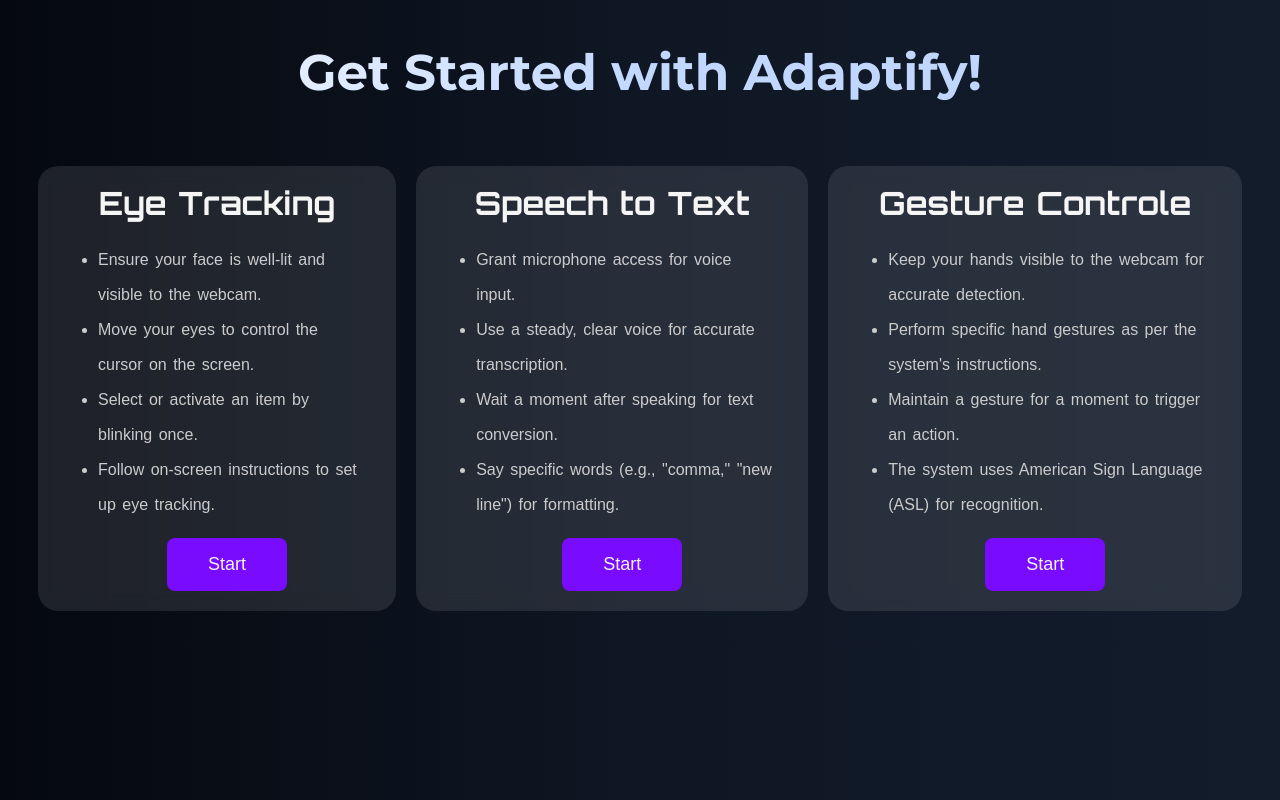
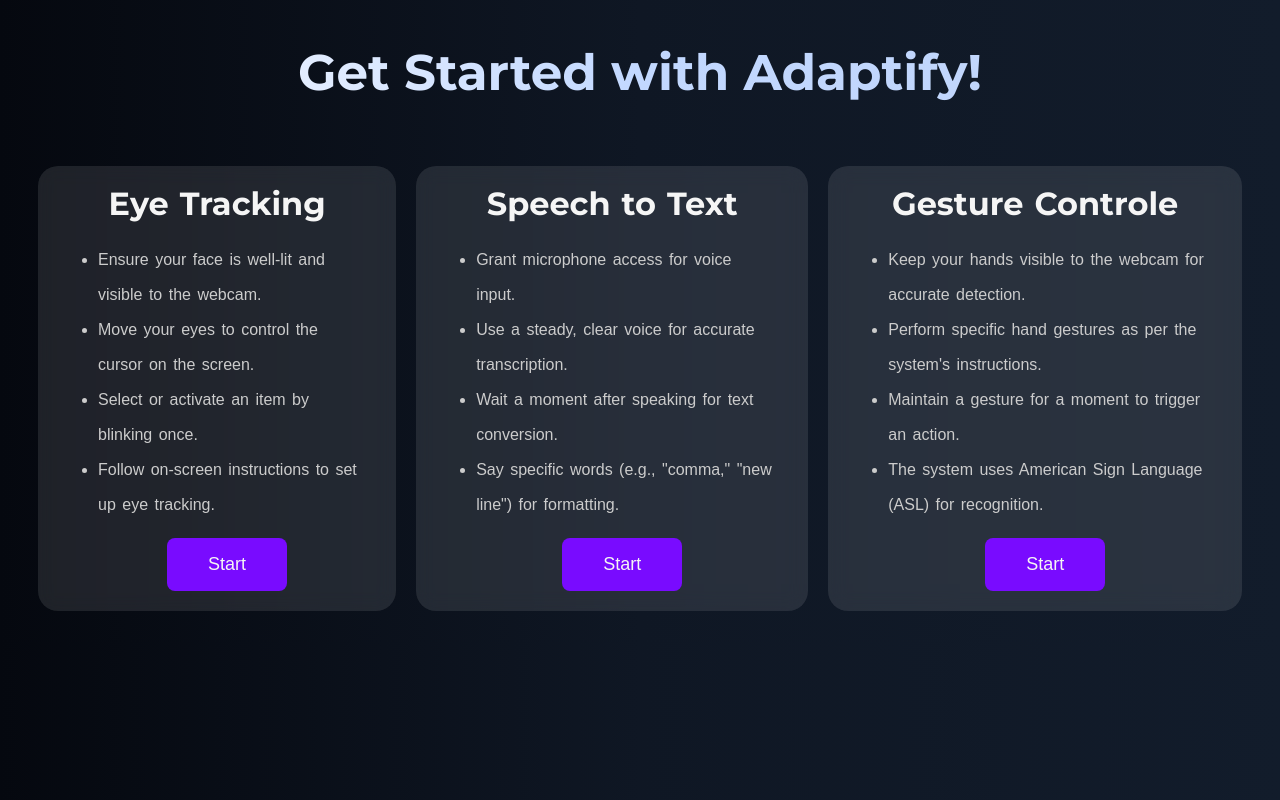
Before and after one commit to Yashrane25/Adaptify-frontend, a plain HTML site: page features.html in a window 1280 px wide. Drawn offline with Linux system fonts and the light colour scheme.

Commit message:
Update features.css

```diff
--- a/features.css
+++ b/features.css
@@ -19,7 +19,7 @@
   color: whitesmoke;
   display: flex;
   justify-content: center;
-  font-family: "Orbitron", sans-serif;
+  font-family: "Montserrat", sans-serif;
 }
 
 .features {
```
